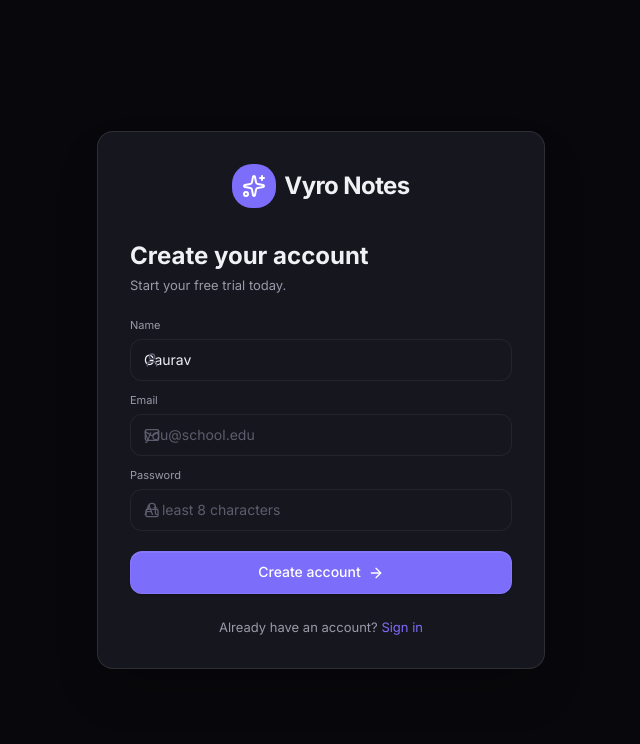
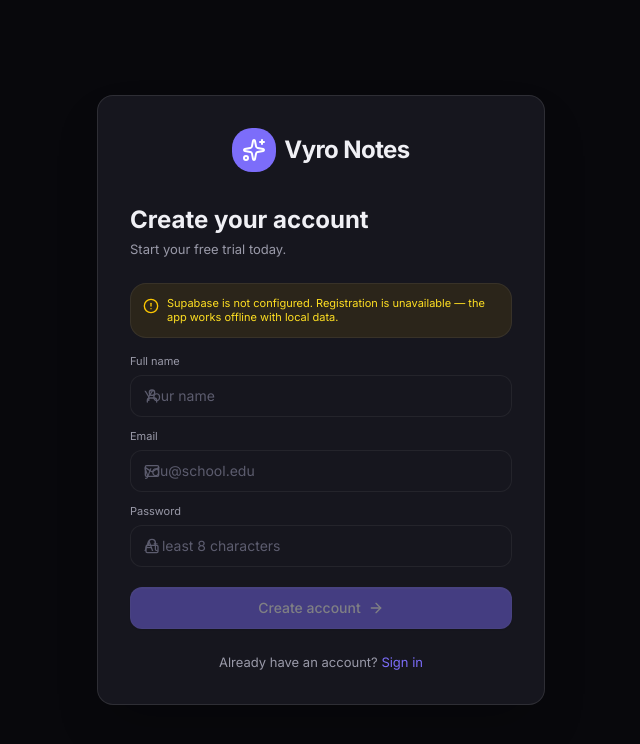
Before and after one commit to Gaurav06120714/VyroNotes, a Next.js app: page /register in a window 1280 px wide. Shown: the top 744 px of the page, without its empty margins (319-959 px from the left). Built offline with nearby package versions, Linux system fonts and the light colour scheme.

Commit message:
Updated version

```diff
--- a/src/app/(auth)/register/page.tsx
+++ b/src/app/(auth)/register/page.tsx
@@ -1,29 +1,68 @@
 "use client";
 import { useState } from "react";
 import Link from "next/link";
-import { useRouter } from "next/navigation";
-import { useAuthStore } from "@/store/auth.store";
-import { Sparkles, User, Mail, Lock, ArrowRight } from "lucide-react";
+import { useAuthStore, hasSupabase } from "@/store/auth.store";
+import { Sparkles, User, Mail, Lock, ArrowRight, AlertCircle, CheckCircle } from "lucide-react";
 import toast from "react-hot-toast";
 import { motion } from "framer-motion";
 
 export default function RegisterPage() {
-  const router = useRouter();
-  const { register } = useAuthStore();
-  const [name, setName] = useState("Gaurav");
+  const { signUp, loading, error, setError } = useAuthStore();
+  const [name, setName] = useState("");
   const [email, setEmail] = useState("");
   const [password, setPassword] = useState("");
+  const [submitting, setSubmitting] = useState(false);
+  const [registered, setRegistered] = useState(false);
 
-  const submit = (e: React.FormEvent) => {
+  const submit = async (e: React.FormEvent) => {
     e.preventDefault();
     if (!name || !email || !password) {
       toast.error("Fill all fields");
       return;
     }
-    register(name, email, password);
-    toast.success("Account created — welcome!");
-    router.push("/dashboard");
+    if (password.length < 8) {
+      toast.error("Password must be at least 8 characters");
+      return;
+    }
+    setError(null);
+    setSubmitting(true);
+    try {
+      await signUp(email, password, name);
+      setRegistered(true);
+      toast.success("Account created! Check your email to confirm.");
+    } catch {
+
+    } finally {
+      setSubmitting(false);
+    }
   };
+
+  const busy = submitting || loading;
+
+  if (registered) {
+    return (
+      <div className="min-h-screen flex items-center justify-center px-4 relative">
+        <div className="fixed inset-0 mesh-bg -z-10" />
+        <motion.div
+          initial={{ opacity: 0, y: 20 }}
+          animate={{ opacity: 1, y: 0 }}
+          className="w-full max-w-md glass-strong rounded-2xl p-8 shadow-2xl text-center"
+        >
+          <div className="w-14 h-14 rounded-full bg-green-500/20 flex items-center justify-center mx-auto mb-4">
+            <CheckCircle className="w-8 h-8 text-green-400" />
+          </div>
+          <h1 className="text-2xl font-bold mb-2">Check your email</h1>
+          <p className="text-sm text-text-secondary mb-6">
+            We sent a confirmation link to <span className="text-text-primary font-medium">{email}</span>.
+            Click it to activate your account, then sign in.
+          </p>
+          <Link href="/login" className="btn-primary w-full inline-flex items-center justify-center gap-2">
+            Go to sign in <ArrowRight className="w-4 h-4" />
+          </Link>
+        </motion.div>
+      </div>
+    );
+  }
 
   return (
     <div className="min-h-screen flex items-center justify-center px-4 relative">
@@ -44,9 +83,25 @@
         <h1 className="text-2xl font-bold mb-1">Create your account</h1>
         <p className="text-sm text-text-secondary mb-6">Start your free trial today.</p>
 
+        {!hasSupabase && (
+          <div className="flex items-start gap-2 p-3 rounded-lg bg-yellow-500/10 border border-yellow-500/30 mb-4">
+            <AlertCircle className="w-4 h-4 text-yellow-400 shrink-0 mt-0.5" />
+            <p className="text-xs text-yellow-300">
+              Supabase is not configured. Registration is unavailable — the app works offline with local data.
+            </p>
+          </div>
+        )}
+
+        {error && (
+          <div className="flex items-start gap-2 p-3 rounded-lg bg-red-500/10 border border-red-500/30 mb-4">
+            <AlertCircle className="w-4 h-4 text-red-400 shrink-0 mt-0.5" />
+            <p className="text-xs text-red-300">{error}</p>
+          </div>
+        )}
+
         <form onSubmit={submit} className="space-y-3">
           <div>
-            <label className="text-xs text-text-secondary mb-1.5 block">Name</label>
+            <label className="text-xs text-text-secondary mb-1.5 block">Full name</label>
             <div className="relative">
               <User className="w-4 h-4 absolute left-3.5 top-1/2 -translate-y-1/2 text-text-tertiary" />
               <input
@@ -54,6 +109,8 @@
                 onChange={(e) => setName(e.target.value)}
                 className="input-base pl-10"
                 placeholder="Your name"
+                disabled={busy}
+                required
               />
             </div>
           </div>
@@ -67,6 +124,8 @@
                 onChange={(e) => setEmail(e.target.value)}
                 className="input-base pl-10"
                 placeholder="you@school.edu"
+                disabled={busy}
+                required
               />
             </div>
           </div>
@@ -80,17 +139,26 @@
                 onChange={(e) => setPassword(e.target.value)}
                 className="input-base pl-10"
                 placeholder="At least 8 characters"
+                minLength={8}
+                disabled={busy}
+                required
               />
             </div>
           </div>
-          <button type="submit" className="btn-primary w-full mt-2">
-            Create account <ArrowRight className="w-4 h-4" />
+          <button
+            type="submit"
+            className="btn-primary w-full mt-2 disabled:opacity-60"
+            disabled={busy || !hasSupabase}
+          >
+            {busy ? "Creating account…" : "Create account"} <ArrowRight className="w-4 h-4" />
           </button>
         </form>
 
         <p className="text-sm text-text-secondary text-center mt-6">
           Already have an account?{" "}
-          <Link href="/login" className="text-accent hover:underline">Sign in</Link>
+          <Link href="/login" className="text-accent hover:underline">
+            Sign in
+          </Link>
         </p>
       </motion.div>
     </div>
```
